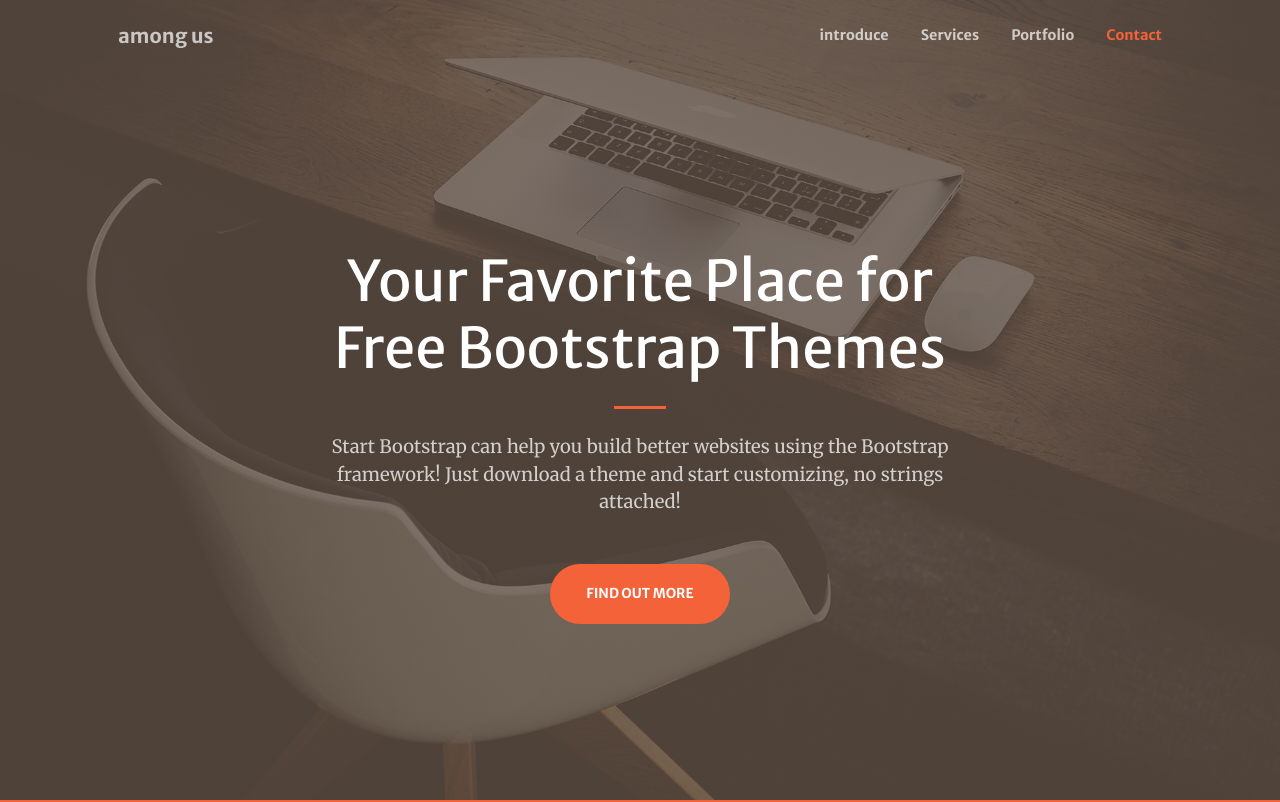
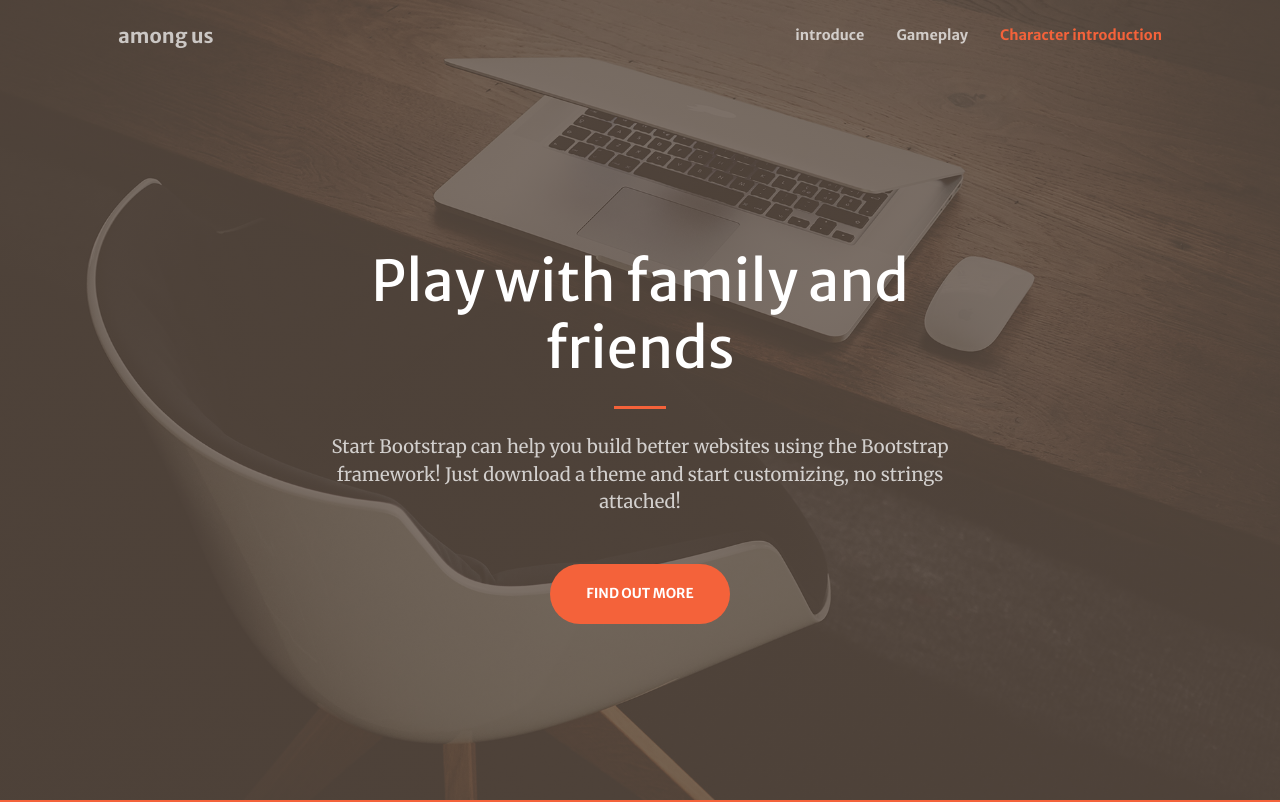
Before and after one commit to yu102930/lamb.github.io2022, a plain HTML site: page startbootstrap-creative-gh-pages/index.html in a window 1280 px wide. Shown: the top 802 px of the page. Drawn offline with nearby package versions, Linux system fonts and the light colour scheme; some packages are replaced by stand-ins of ours; a script that the page names is missing.

Commit message:
新增圖片

```diff
--- a/startbootstrap-creative-gh-pages/index.html
+++ b/startbootstrap-creative-gh-pages/index.html
@@ -27,9 +27,8 @@
                 <div class="collapse navbar-collapse" id="navbarResponsive">
                     <ul class="navbar-nav ms-auto my-2 my-lg-0">
                         <li class="nav-item"><a class="nav-link" href="#about">introduce</a></li>
-                        <li class="nav-item"><a class="nav-link" href="#services">Services</a></li>
-                        <li class="nav-item"><a class="nav-link" href="#portfolio">Portfolio</a></li>
-                        <li class="nav-item"><a class="nav-link" href="#contact">Contact</a></li>
+                        <li class="nav-item"><a class="nav-link" href="#services">Gameplay</a></li>
+                        <li class="nav-item"><a class="nav-link" href="#portfolio">Character introduction</a></li>
                     </ul>
                 </div>
             </div>
@@ -39,7 +38,7 @@
             <div class="container px-4 px-lg-5 h-100">
                 <div class="row gx-4 gx-lg-5 h-100 align-items-center justify-content-center text-center">
                     <div class="col-lg-8 align-self-end">
-                        <h1 class="text-white font-weight-bold">Your Favorite Place for Free Bootstrap Themes</h1>
+                        <h1 class="text-white font-weight-bold">Play with family and friends</h1>
                         <hr class="divider" />
                     </div>
                     <div class="col-lg-8 align-self-baseline">
```
Also changed, not shown: startbootstrap-creative-gh-pages/assets/img/封面.jpg (added), startbootstrap-creative-gh-pages/assets/img/遊玩方法1.jpg (added), startbootstrap-creative-gh-pages/assets/img/遊玩方法2.jpg (added), startbootstrap-creative-gh-pages/assets/img/遊玩方法3.png (added), startbootstrap-creative-gh-pages/assets/img/遊玩方法4.png (added), startbootstrap-creative-gh-pages/assets/img/遊玩方法5.png (added), startbootstrap-creative-gh-pages/assets/img/遊玩方法6.jpg (added).
